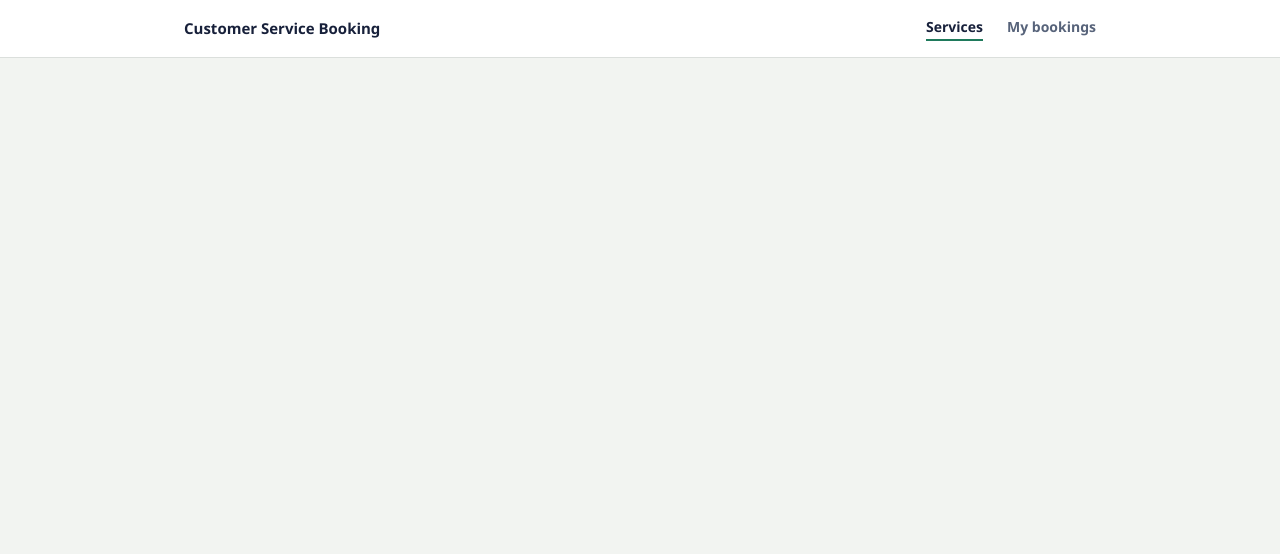
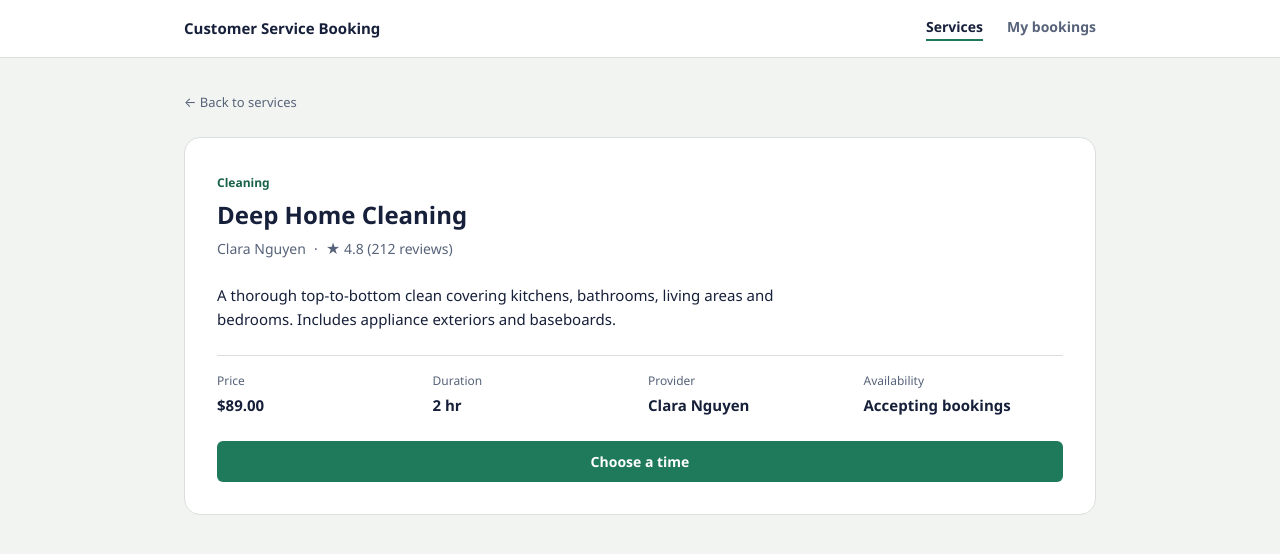
Before and after one commit to Anirudhchaudhary97/customer-service-booking, a React (Vite) app: page /services/svc-001 in a window 1280 px wide. Shown: the top 554 px of the page. Built offline with nearby package versions, Linux system fonts and the light colour scheme.

Commit message:
feat: implement service details

```diff
--- a/src/App.tsx
+++ b/src/App.tsx
@@ -1,6 +1,7 @@
 import { Navigate, Route, Routes } from "react-router-dom";
 import { ServiceListPage } from "./features/services/pages/ServiceListPage";
 import { AppNav } from "./components/AppNav";
+import { ServiceDetailsPage } from "./features/services/pages/ServiceDetailsPage";
 
 
 export default function App() {
@@ -10,6 +11,7 @@ export default function App() {
       <Routes>
         <Route path="/" element={<Navigate to="/services" replace />} />
         <Route path="/services" element={<ServiceListPage />} />
+         <Route path="/services/:serviceId" element={<ServiceDetailsPage/>} />
       </Routes>
     </>
   );
--- /dev/null
+++ b/src/features/services/pages/ServiceDetailsPage.css
@@ -0,0 +1,66 @@
+.back-link {
+  display: inline-block;
+  color: var(--color-slate);
+  text-decoration: none;
+  font-size: 13px;
+  margin-bottom: var(--space-5);
+}
+
+.back-link:hover {
+  color: var(--color-ink);
+}
+
+.service-details {
+  background: var(--color-surface);
+  border: 1px solid var(--color-line);
+  border-radius: var(--radius-lg);
+  padding: var(--space-6);
+  display: flex;
+  flex-direction: column;
+  gap: var(--space-5);
+}
+
+.service-details-category {
+  font-size: 12px;
+  font-weight: 600;
+  color: var(--color-accent-hover);
+}
+
+.service-details-header h1 {
+  font-size: 24px;
+  margin-top: var(--space-2);
+}
+
+.service-details-meta {
+  display: flex;
+  gap: var(--space-2);
+  color: var(--color-slate);
+  font-size: 14px;
+  margin-top: var(--space-2);
+}
+
+.service-details-description {
+  color: var(--color-ink);
+  max-width: 68ch;
+  line-height: 1.6;
+}
+
+.service-details-facts {
+  display: grid;
+  grid-template-columns: repeat(auto-fit, minmax(160px, 1fr));
+  gap: var(--space-4);
+  margin: 0;
+  padding-top: var(--space-4);
+  border-top: 1px solid var(--color-line);
+}
+
+.service-details-facts dt {
+  font-size: 12px;
+  color: var(--color-slate);
+}
+
+.service-details-facts dd {
+  margin: var(--space-1) 0 0;
+  font-size: 15px;
+  font-weight: 600;
+}
--- /dev/null
+++ b/src/features/services/pages/ServiceDetailsPage.tsx
@@ -0,0 +1,75 @@
+import { Link, useNavigate, useParams } from "react-router-dom";
+import { useServiceDetails } from "../hooks/useServiceDetails";
+import { LoadingState } from "../../../components/LoadingState";
+import { ErrorState } from "../../../components/ErrorState";
+import { Button } from "../../../components/Button";
+import { formatCategory, formatDuration, formatPrice } from "../../../utils/format";
+import type { Service } from "../../../types/domain";
+import "./ServiceDetailsPage.css";
+
+export function ServiceDetailsPage() {
+  const { serviceId = "" } = useParams();
+  const navigate = useNavigate();
+  const request = useServiceDetails(serviceId);
+
+  return (
+    <div className="page">
+      <Link to="/services" className="back-link">
+        ← Back to services
+      </Link>
+
+      {request.status === "loading" && <LoadingState label="Loading service details…" />}
+
+      {request.status === "error" && (
+        <ErrorState message={request.error.message} onRetry={request.refetch} />
+      )}
+
+      {request.status === "success" && (
+        <ServiceDetailsContent service={request.data} onBook={(id) => navigate(`/services/${id}/book`)} />
+      )}
+    </div>
+  );
+}
+
+function ServiceDetailsContent({ service, onBook }: { service: Service; onBook: (serviceId: string) => void }) {
+  return (
+    <article className="service-details">
+      <header className="service-details-header">
+        <span className="service-details-category">{formatCategory(service.category)}</span>
+        <h1>{service.name}</h1>
+        <div className="service-details-meta">
+          <span>{service.provider.name}</span>
+          <span aria-hidden="true">·</span>
+          <span>
+            ★ {service.rating.toFixed(1)} ({service.provider.reviewCount} reviews)
+          </span>
+        </div>
+      </header>
+
+      <p className="service-details-description">{service.description}</p>
+
+      <dl className="service-details-facts">
+        <div>
+          <dt>Price</dt>
+          <dd>{formatPrice(service.price, service.currency)}</dd>
+        </div>
+        <div>
+          <dt>Duration</dt>
+          <dd>{formatDuration(service.durationMinutes)}</dd>
+        </div>
+        <div>
+          <dt>Provider</dt>
+          <dd>{service.provider.name}</dd>
+        </div>
+        <div>
+          <dt>Availability</dt>
+          <dd>{service.isAvailable ? "Accepting bookings" : "Currently unavailable"}</dd>
+        </div>
+      </dl>
+
+      <Button disabled={!service.isAvailable} onClick={() => onBook(service.id)}>
+        {service.isAvailable ? "Choose a time" : "Not currently bookable"}
+      </Button>
+    </article>
+  );
+}
```
